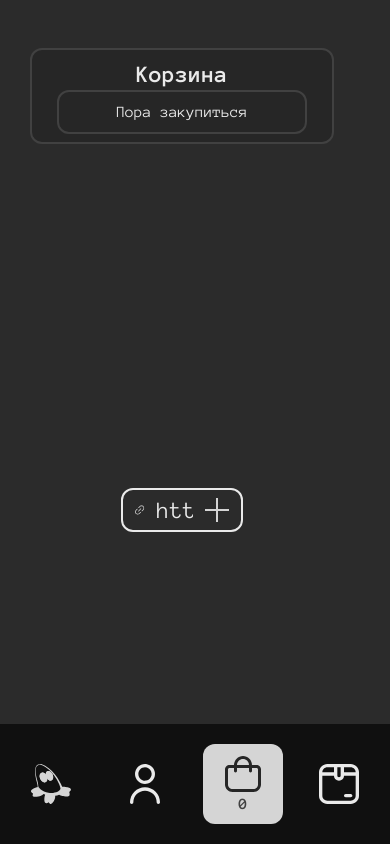
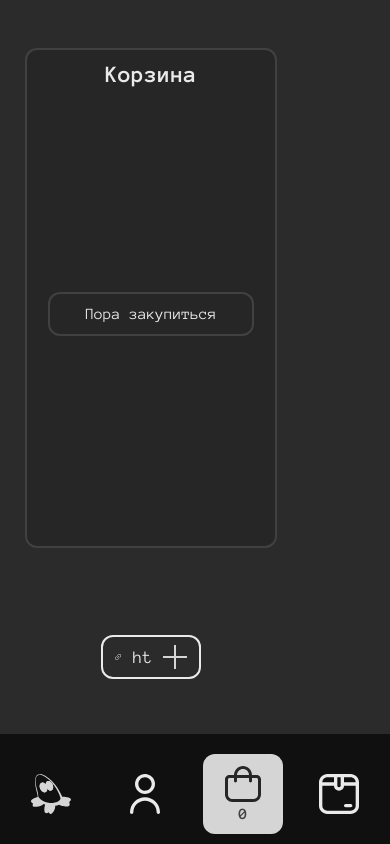
Before and after one commit to lench228/Minimal-Dewu, a React (Create React App) app in the folder frontend/: page /cart in a window 390 px wide. Built offline with nearby package versions, Linux system fonts and the light colour scheme.

Commit message:
fix: fixed adaptive bugs

```diff
--- a/frontend/src/components/cart/cart.tsx
+++ b/frontend/src/components/cart/cart.tsx
@@ -36,12 +36,14 @@ const Cart = () => {
       {isReadyToOrder ? (
         <OrderForm ref={orderFormRef}></OrderForm>
       ) : (
-        <Home formWidth={window.screen.width > 680 ? "w-1/3" : "w-5/6"}></Home>
+        <Home
+          formWidth={window.screen.width > 680 ? "w-1/3" : "w-[90%]"}
+        ></Home>
       )}
       {(!isReadyToOrder || window.screen.width > 680) && (
         <form
           className={
-            "w-5/6 flex items-center flex-col min-h-800 max-h-[600px] sm:h-auto border-black-light-2 mt-12 sm:m-0 border-2 rounded-xl sm:w-2/5 text-white-darker-1 sm:px-10 py-2 justify-center bg-black-light"
+            "w-5/6 flex items-center flex-col min-h-800 min-h-[500px] max-h-[600px] sm:h-auto border-black-light-2 mt-12 sm:m-0 border-2 rounded-xl sm:w-2/5 text-white-darker-1 sm:px-10 py-2 justify-center bg-black-light"
           }
         >
           <h2
--- a/frontend/src/components/home/home.tsx
+++ b/frontend/src/components/home/home.tsx
@@ -23,7 +23,9 @@ interface iHomePage {
   formWidth?: string;
 }
 
-const HomePage: React.FC<iHomePage> = ({ formWidth = "w-[70%]" }) => {
+const HomePage: React.FC<iHomePage> = ({
+  formWidth = window.screen.width <= 680 ? "w-[90%]" : "w-2/3",
+}) => {
   const dispatch = useDispatch();
   const url = useSelector(selectUrl);
   const error = useSelector(selectError);
@@ -51,7 +53,7 @@ const HomePage: React.FC<iHomePage> = ({ formWidth = "w-[70%]" }) => {
   return (
     <form
       className={clsx(
-        "flex flex-col items-center h-20 justify-center sm:h-full m-auto",
+        "flex flex-col items-center h-20 justify-center sm:h-full m-auto ",
         formWidth,
       )}
       onSubmit={(e) => handleFormSubmit(e)}
--- a/frontend/src/components/nav/nav-bar.tsx
+++ b/frontend/src/components/nav/nav-bar.tsx
@@ -9,7 +9,7 @@ const NavBar = () => {
   const location = useLocation();
 
   return (
-    <nav className="sm:w-24 fixed left-0 bottom-0 w-full min-h-20 mt-auto sm:h-full bg-black text-white flex-grow-1 px-2 py-5">
+    <nav className="sm:w-24 sticky left-0 bottom-0 w-full min-h-20 mt-auto sm:h-full bg-black text-white flex-grow-1 px-2 py-5">
       <ul className="flex sm:flex-col items-center sm:justify-start justify-center gap-4 sm:gap-16">
         <li>
           <NavIco
--- a/frontend/src/components/order/order-form.tsx
+++ b/frontend/src/components/order/order-form.tsx
@@ -57,10 +57,10 @@ const OrderForm = forwardRef<HTMLFormElement, iOrderForm>(({}, ref) => {
       noValidate
       ref={ref}
       onSubmit={onSubmit}
-      className="mb-auto p-5 font-anonymous text-white-darker-1 bg-black-light-2 bg-opacity-40 border-1 border-black-light-2 w-[90%] sm:w-2/3 sm:p-10 rounded-xl flex items-center flex-col gap-2 sm:gap-6"
+      className="mb-auto p-5 font-anonymous text-white-darker-1 bg-black-light-2 bg-opacity-40 border-1 border-black-light-2 w-[90%] sm:w-2/3 sm:p-14 sm:py-10 rounded-xl flex items-center flex-col gap-2 sm:gap-6"
     >
       <h2 className="text-3xl font-bold text-center">Заказ</h2>
-      <fieldset className="flex flex-col gap-3">
+      <fieldset className="flex flex-col gap-3 w-full">
         <h3 className="text-2xl font-bold mb-3">Личные данные</h3>
         <Input
           error={errors.name}
@@ -90,7 +90,7 @@ const OrderForm = forwardRef<HTMLFormElement, iOrderForm>(({}, ref) => {
           required
         />
       </fieldset>
-      <fieldset className="flex flex-col gap-3">
+      <fieldset className="flex flex-col gap-3 w-full">
         <h3 className="text-2xl font-bold mb-3">Доставка</h3>
         <Input
           error={errors.city}
--- a/frontend/src/components/shippings/ship-good.tsx
+++ b/frontend/src/components/shippings/ship-good.tsx
@@ -10,8 +10,11 @@ interface ShipGoodProps {
 
 const ShipGood: React.FC<ShipGoodProps> = ({ count, good }) => {
   return (
-    <li className={"flex gap-2 p-2 justify-center flex-col"} key={good.id}>
-      <div className={"order-last"}>
+    <li
+      className={"flex gap-2 p-2 justify-center sm:flex-row flex-col"}
+      key={good.id}
+    >
+      <div className={"order-last sm:order-first"}>
         <img
           src={good.src}
           width={163}
--- a/frontend/src/components/shippings/ship-nav/ship-nav.tsx
+++ b/frontend/src/components/shippings/ship-nav/ship-nav.tsx
@@ -15,7 +15,7 @@ const ShipNav: React.FC<iShipNav> = () => {
   return (
     <div
       className={
-        " sm:m-10 mt-auto mb-10 flex flex-col sm:flex-row items-end sm:items-start sm:justify-center gap-6 sm:gap-0 sm:px-20 p-5 sm:py-16 w-full sm:text-2xl text-sm"
+        " sm:m-0 mt-auto mb-10 flex flex-col sm:flex-row items-end sm:items-start sm:justify-center gap-2 sm:gap-12 sm:px-10 p-5 sm:py-16 w-full sm:text-2xl text-sm"
       }
     >
       <ShipNavPart
--- a/frontend/src/components/ui/button.tsx
+++ b/frontend/src/components/ui/button.tsx
@@ -14,6 +14,7 @@ export const Button = (props: Props) => {
       className={clsx(
         `w-2/3 text-xl  text-white-darker-1 rounded-xl flex font-bold p-2 border-2 border-black-light-2  font-roboto  justify-center items-center`,
         props.disabled ? "opacity-50" : "hover:bg-black-light-2",
+        props.className,
       )}
     >
       {props.children}
--- a/frontend/src/components/ui/input/input.tsx
+++ b/frontend/src/components/ui/input/input.tsx
@@ -40,7 +40,7 @@ const Input: React.FC<iInput> = ({
       >
         {startIcon && startIcon}
         <input
-          className={`bg-[transparent] w-full text-2xl outline-none text-white-darker-1`}
+          className={`bg-[transparent] w-full text-lg sm:text-2xl outline-none text-white-darker-1`}
           type={type ? type : "text"}
           placeholder={placeholder}
           value={value}
```
